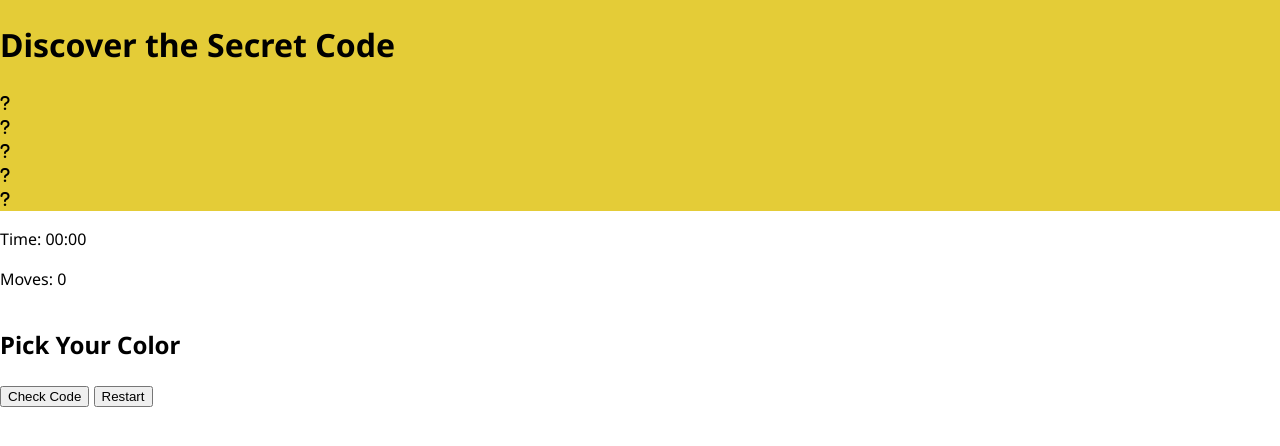
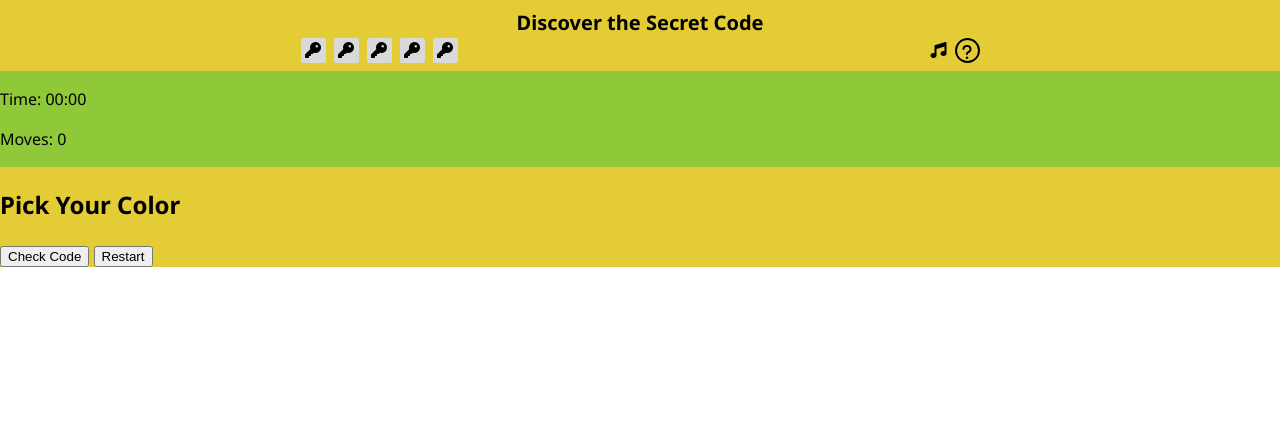
Before and after one commit to lucia2007/discover-the-code, a plain HTML site: page index.html in a window 1280 px wide. Drawn offline with Linux system fonts and the light colour scheme.

Commit message:
Add content and style to the header

```diff
--- a/assets/css/style.css
+++ b/assets/css/style.css
@@ -24,6 +24,7 @@ body {
     min-height: 100vh;
 }
 
+
 /*
    Colors
    dark-blue: #162450
@@ -31,6 +32,7 @@ body {
    green: #8FC93A
    yellow: #E4CC37
    orange: #E18335
+   grey: #D9D9D9
 
    FONTS
    Noto Sans - light 300, regular 400, bold 700
@@ -40,6 +42,60 @@ body {
 
 header {
     background-color: #E4CC37;
+    padding: 0.5rem 5%;
+    margin: 0;
+}
+
+.main-heading {
+    margin: 0;
+    font-size: 20px;
+    /* font-size: 90%; */
+    text-align: center;
+}
+
+#ctn-code-music-rules {
+    display: flex;
+    justify-content: space-around;
+}
+
+
+#ctn-secret-code {
+    display: flex;
+    gap: 0.5rem;
+}
+
+.secret-code-square {
+    width: 25px;
+    height: 25px;
+    /* border: black solid 2px; */
+    border-radius: 2px;
+    text-align: center;
+    background-color: #D9D9D9;
+}
+
+#ctn-music-and-rules {
+    display: flex;
+    gap: 0.5rem;
+}
+
+#rules {
+    width: 25px;
+    height: 25px;
+    border: black solid 2px;
+    border-radius: 50%;
+    text-align: center;
+}
+
+#ctn-score {
+    background-color: #8FC93A;
+}
+
+#ctn-playground {
+    background-color: #162450;
+}
+
+#ctn-options {
+    background-color: #E4CC37;
 }
 
 /* .secret-code-square {
--- a/index.html
+++ b/index.html
@@ -17,19 +17,22 @@
 
 <body>
     <header>
-        <h1>Discover the Secret Code</h1>
-        <div id="ctn-secret-code">
-            <div id="secret-code">
-                <div class="secret-code-square"><i class="fa-solid fa-question"></i></div>
-                <div class="secret-code-square"><i class="fa-solid fa-question"></i></div>
-                <div class="secret-code-square"><i class="fa-solid fa-question"></i></div>
-                <div class="secret-code-square"><i class="fa-solid fa-question"></i></div>
-                <div class="secret-code-square"><i class="fa-solid fa-question"></i></div>
+        <h1 class="main-heading">Discover the Secret Code</h1>
+        <div id="ctn-code-music-rules">
+            <div id="ctn-secret-code">
+                <div class="secret-code-square"><i class="fa-solid fa-key"></i></div>
+                <div class="secret-code-square"><i class="fa-solid fa-key"></i></div>
+                <div class="secret-code-square"><i class="fa-solid fa-key"></i></div>
+                <div class="secret-code-square"><i class="fa-solid fa-key"></i></div>
+                <div class="secret-code-square"><i class="fa-solid fa-key"></i></div>
             </div>
-            <div id="music-and-rules">
-                <span id="music-on"></span>
-                <span id="music-off"></span>
-                <span id="rules"></span>
+            <div id="ctn-music-and-rules">
+                <div id="music">
+                    <span id="music-note"><i class="fa-solid fa-music"></i></span>
+                    <!-- <span id="music-on"><i class="fa-solid fa-circle-play"></i></span>
+                    <span id="music-off"><i class="fa-solid fa-stop"></i></span> -->
+                </div>
+                <div id="rules"><i class="fa-solid fa-question"></i></div>
             </div>
         </div>
     </header>
```
